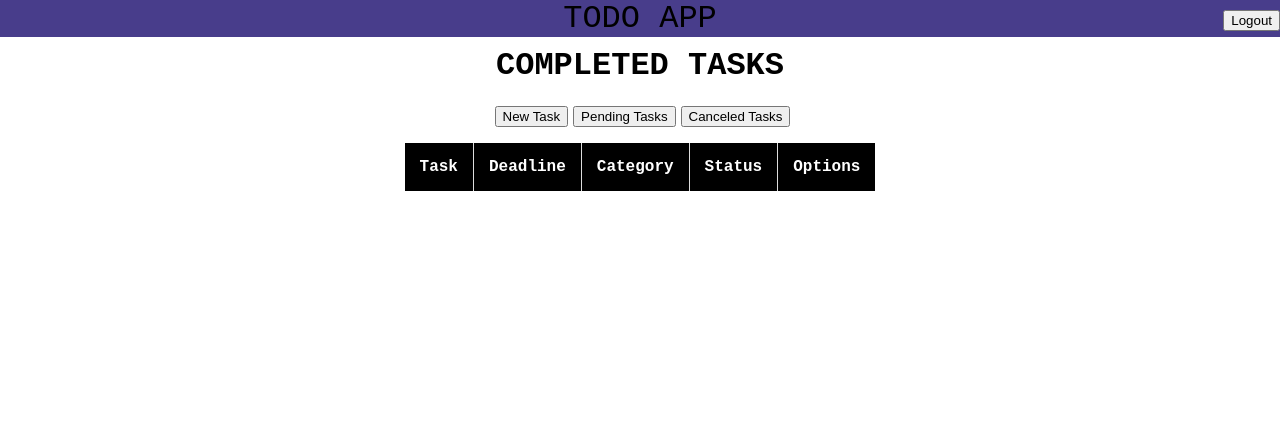
After one commit to danielamonteiro/todo-django-app, a Django app: page /todo/completed in a window 1280 px wide. The commit adds this page. Shown: the top 431 px of the page. Run offline with Django 3.2, Linux system fonts and the light colour scheme; a user stored in the database is signed in; data comes from the database, SQL or seed files in the repository; lists and menus that the app fills with data are empty.

Commit message:
adicionando views de tasks canceladas e finalizadas

```diff
--- a/TO_DO/TO_DO/urls.py
+++ b/TO_DO/TO_DO/urls.py
@@ -21,6 +21,8 @@ from django.views.generic import RedirectView
 urlpatterns = [
     path('admin/', admin.site.urls),
     path('todo/', views.tasks_list),
+    path('todo/completed', views.completed_tasks),
+    path('todo/canceled', views.canceled_tasks),
     path('todo/tasks/', views.task),
     path('todo/tasks/submit', views.submit_task),
     path('todo/tasks/delete/<int:id_task>/', views.delete_task),
--- a/TO_DO/todo_app/admin.py
+++ b/TO_DO/todo_app/admin.py
@@ -2,7 +2,7 @@ from django.contrib import admin
 from todo_app.models import Tasks
 
 class TasksAdmin(admin.ModelAdmin):
-    list_display = ('id', 'task_name', 'deadline')
+    list_display = ('id', 'task_name', 'deadline', 'task_user')
     list_filter = ('deadline',)
 
 admin.site.register(Tasks, TasksAdmin)
--- a/TO_DO/todo_app/models.py
+++ b/TO_DO/todo_app/models.py
@@ -36,8 +36,8 @@ class Tasks(models.Model):
         else:
             return False
 
-    def get_completed_tasks(self):
-        if self.status == "Completed":
+    def get_pending_tasks(self):
+        if self.status == "Pending":
             return True
         else:
             return False
--- a/TO_DO/todo_app/static/style.css
+++ b/TO_DO/todo_app/static/style.css
@@ -71,10 +71,10 @@ th {
     text-align: left;
     margin: 0;
     position: absolute;
-    top: 40%;
+    top: 45%;
     left: 50%;
     transform: translate(-40%, -50%);
-    font-size: xx-large;
+    font-size: x-large;
 }
 
 .btn-tasks-save {
@@ -115,3 +115,34 @@ th {
     right: 0;
     position: fixed;
 }
+
+.tasks-btn {
+    margin: auto;
+    display: inline-flex;
+    text-indent: 5px;
+}
+
+textarea {
+    width: 100%;
+    height: 150px;
+    padding: 10px 5px;
+    box-sizing: border-box;
+    border: 2px solid #ccc;
+    border-radius: 4px;
+    background-color: #f8f8f8;
+    resize: none;
+    font-family: 'Courier New', Courier, monospace;
+  }
+
+  .tasks-edit {
+    width: 100%;
+    height: 20px;
+    padding: 10px 5px;
+    box-sizing: border-box;
+    border: 2px solid #ccc;
+    border-radius: 4px;
+    background-color: #f8f8f8;
+    resize: none;
+    font-family: 'Courier New', Courier, monospace;
+    font-style: inherit;
+  }
--- /dev/null
+++ b/TO_DO/todo_app/templates/completed-tasks.html
@@ -0,0 +1,48 @@
+{% extends "model-page.html" %}
+
+{% block content %}
+    <br>
+        <div class="tasks">
+            <h1>COMPLETED TASKS</h1>
+            <center><div class="tasks-btn">
+                <form action="tasks/" class="todo-form"><input type="submit" value="New Task"></form>
+                <form action="/" class="todo-form"><input type="submit" value="Pending Tasks"></form>
+                <form action="canceled" class="todo-form"><input type="submit" value="Canceled Tasks"></form>
+            </div></center>
+            <table class="TasksTable">
+                <thead>
+                    <tr>
+                        <th>Task</th>
+                        <th>Deadline</th>
+                        <th>Category</th>
+                        <th>Status</th>
+                        <th>Options</th>
+                    </tr>
+                </thead>
+                <tbody>
+                    {% for task in tasks %}
+                        <tr>
+                            <td>
+                                {{ task.task_name }}
+                            </td>
+                            <td>
+                                {{ task.get_task_deadline }}
+                            </td>
+                            <td>
+                                {{ task.category }}
+                            </td>
+                            <td>
+                                {{ task.status }}
+                            </td>
+                            <td>
+                                <form action="tasks/?id={{ task.id }}" class="todo-form" method="POST">{% csrf_token %}<input type="submit" value="Edit" display="inline-block"></form>
+                                <form action="tasks/delete/{{ task.id }}/" class="todo-form"><input type="submit" value="Delete" display="inline-block"></form>
+                            </td>
+                        </tr>
+                    {% endfor %}
+
+                </tbody>
+            </table>
+        </div>
+
+{% endblock %}
--- a/TO_DO/todo_app/views.py
+++ b/TO_DO/todo_app/views.py
@@ -35,6 +35,22 @@ def tasks_list(request):
     return render(request, 'todo.html', data)
 
 @login_required(login_url='/login/')
+def completed_tasks(request):
+    user_task = request.user
+    task = Tasks.objects.filter(status="Completed", task_user=user_task)
+    data = {'tasks': task}
+
+    return render(request, 'completed-tasks.html', data)
+
+@login_required(login_url='/login/')
+def canceled_tasks(request):
+    user_task = request.user
+    task = Tasks.objects.filter(status="Canceled", task_user=user_task)
+    data = {'tasks': task}
+
+    return render(request, 'canceled-tasks.html', data)
+
+@login_required(login_url='/login/')
 def task(request):
     id_task = request.GET.get('id')
     data = {}
@@ -53,13 +69,8 @@ def submit_task(request):
         status = request.POST.get('status')
         task_user = request.user
         id_task = request.POST.get('id_task')
-        print("ID TASK", id_task)
         if id_task:
-            print("ID TASK", id_task)
             task = Tasks.objects.get(id=id_task)
-            print("TASK", task)
-            print("Task User", task.task_user)
-            print("User request", task_user)
             if task.task_user == task_user:
                 task.task_name = task_name
                 task.category = category
```
Also changed, not shown: TO_DO/todo_app/templates/canceled-tasks.html (added, +48 -0 lines), TO_DO/todo_app/templates/tasks.html (+10 -6 lines), TO_DO/todo_app/templates/todo.html (+7 -3 lines).
